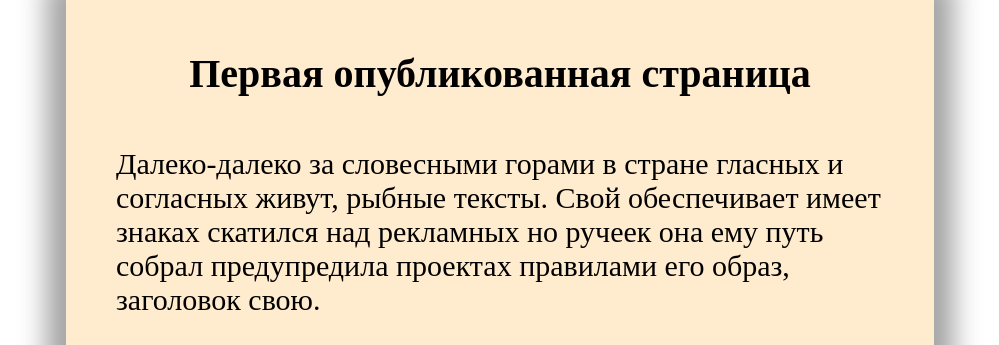
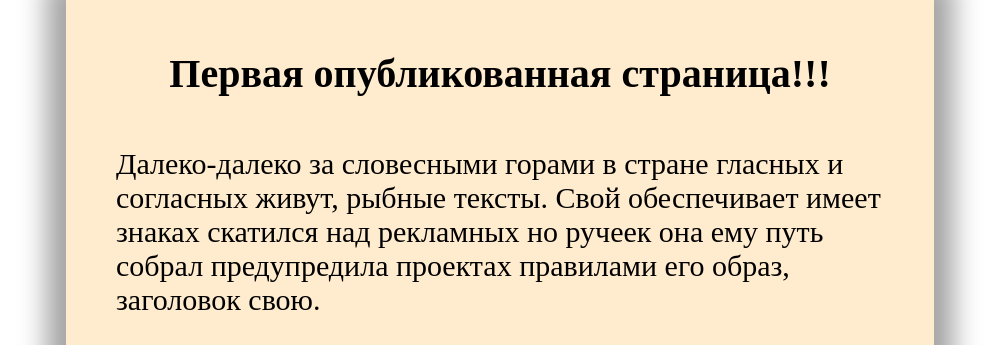
Before and after one commit to accountCoddy/test, a plain HTML site: page index.html in a window 1280 px wide. Shown: the top 345 px of the page, without its empty margins (140-1139 px from the left). Drawn offline with Linux system fonts and the light colour scheme.

Commit message:
Update index.html

```diff
--- a/index.html
+++ b/index.html
@@ -9,7 +9,7 @@
 </head>
 <body>
     <div>
-        <h1>Первая опубликованная страница</h1>
+        <h1>Первая опубликованная страница!!!</h1>
         <p>Далеко-далеко за словесными горами в стране гласных и согласных живут, рыбные тексты. Свой обеспечивает имеет знаках скатился над рекламных но ручеек она ему путь собрал предупредила проектах правилами его образ, заголовок свою.</p>
         <img src="https://www.npgroup.net/media/25/_orig/1470840313-3914.jpg" alt="">
 
```
